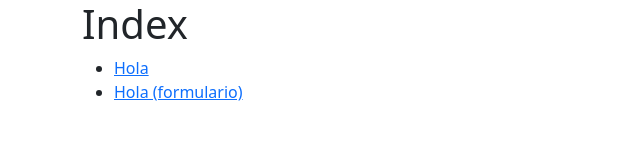
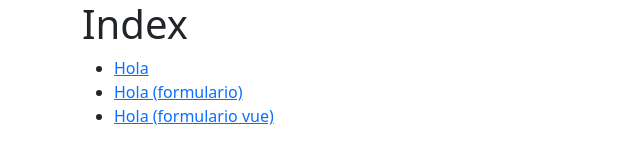
Before and after one commit to akobashikawa/flask-hola, a plain HTML site: page templates/index.html in a window 1280 px wide. Shown: the whole page, without its empty margins (0-640 px from the left). Drawn offline with nearby package versions, Linux system fonts and the light colour scheme.

Commit message:
Agrega formulario vue a la lista

```diff
--- a/templates/index.html
+++ b/templates/index.html
@@ -15,6 +15,7 @@
         <ul>
             <li> <a href="/hola/Alex">Hola</a> </li>
             <li> <a href="/hola-formulario">Hola (formulario)</a> </li>
+            <li> <a href="/static/index.html">Hola (formulario vue)</a> </li>
         </ul>
 
     </div>
```
